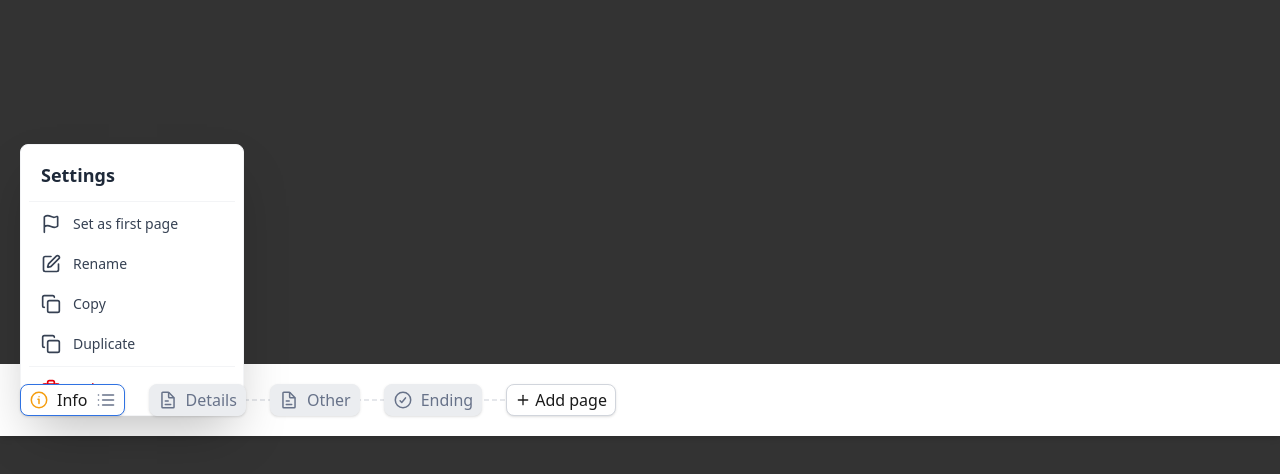
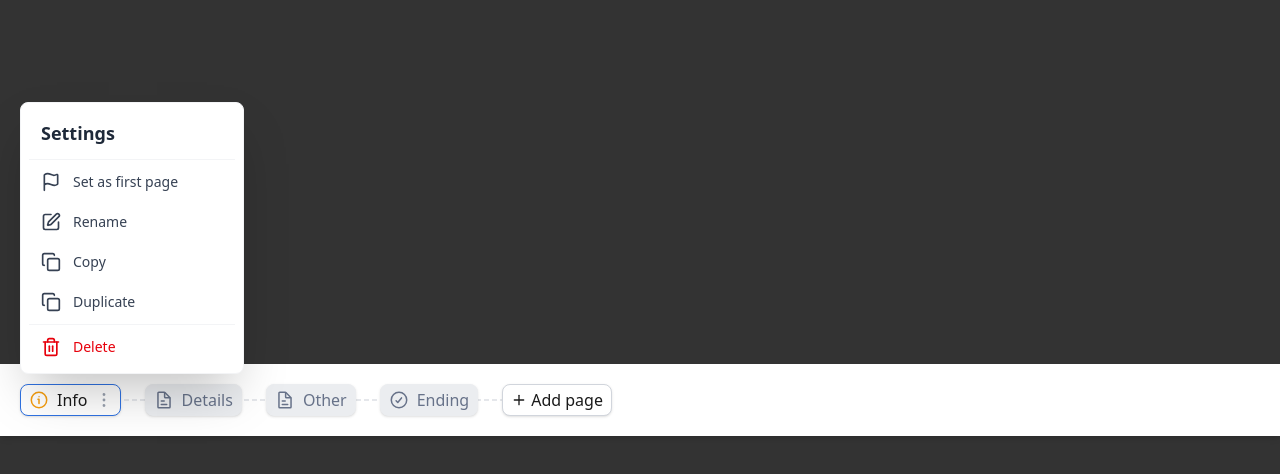
Before and after one commit to marcelotust/fillout-page-navigation, a Next.js app: page / in a window 1280 px wide. Both pictures are taken after a click on the button 105 px from the left and 400 px from the top of the page. Shown: the top 474 px of the page. Built offline with nearby package versions, Linux system fonts and the light colour scheme.

Commit message:
context menu positioning

```diff
--- /dev/null
+++ b/src/app/components/icons/DotGrid.tsx
@@ -0,0 +1,25 @@
+import * as React from "react";
+import type { SVGProps } from "react";
+const DotGrid = (props: SVGProps<SVGSVGElement>) => (
+  <svg
+    xmlns="http://www.w3.org/2000/svg"
+    width="1em"
+    height="1em"
+    fill="none"
+    viewBox="0 0 16 16"
+    {...props}
+  >
+    <path
+      fill="currentColor"
+      d="M8 3.167a.667.667 0 1 0 0-1.334.667.667 0 0 0 0 1.334M8 8.667a.667.667 0 1 0 0-1.334.667.667 0 0 0 0 1.334M8 14.167a.667.667 0 1 0 0-1.334.667.667 0 0 0 0 1.334"
+    />
+    <path
+      stroke="currentColor"
+      strokeLinecap="round"
+      strokeLinejoin="round"
+      strokeWidth={1.5}
+      d="M8 3.167a.667.667 0 1 0 0-1.334.667.667 0 0 0 0 1.334M8 8.667a.667.667 0 1 0 0-1.334.667.667 0 0 0 0 1.334M8 14.167a.667.667 0 1 0 0-1.334.667.667 0 0 0 0 1.334"
+    />
+  </svg>
+);
+export default DotGrid;
--- a/src/app/components/page-navigation/PageNavigation.tsx
+++ b/src/app/components/page-navigation/PageNavigation.tsx
@@ -46,7 +46,12 @@ export const PageNavigation = () => {
 
   const handleOpenContextMenu = (event: React.MouseEvent, pageId: string) => {
     event.preventDefault(); // Cancel the default context menu
-    const rect = event.currentTarget.getBoundingClientRect();
+
+    let target = event.currentTarget as HTMLElement;
+    if (target.id !== "page-tab")
+      target = event.currentTarget.parentElement as HTMLElement; // Ensure we get the parent element for correct positioning
+    const rect = target.getBoundingClientRect();
+
     setContextMenu({
       isOpen: true,
       pageId: pageId,
--- a/src/app/components/page-navigation/PageTab.tsx
+++ b/src/app/components/page-navigation/PageTab.tsx
@@ -1,8 +1,8 @@
-import { ListIcon } from "lucide-react";
 import CheckIcon from "../icons/CheckIcon";
 import FileIcon from "../icons/FileIcon";
 import InfoIcon from "../icons/InfoIcon";
 import { PageNavProps } from "./PageNavigation";
+import DotGrid from "../icons/DotGrid";
 
 type PageTabProps = {
   page: PageNavProps;
@@ -36,7 +36,8 @@ export const PageTab = ({
 
   return (
     <div
-      onContextMenu={onContextMenu}
+      id="page-tab"
+      onContextMenu={isActive ? onContextMenu : undefined}
       onClick={onClick}
       className={`px z-10 flex h-8 cursor-pointer items-center space-x-2 rounded-lg border px-2 py-2 shadow-sm transition-colors duration-300 ${
         isActive
@@ -59,9 +60,9 @@ export const PageTab = ({
             e.stopPropagation(); // cancel parent click event
             onContextMenu(e);
           }}
-          className="rounded-md hover:bg-gray-200"
+          className="group -m-1 rounded-full p-1 transition-colors duration-300 hover:bg-gray-200"
         >
-          <ListIcon className="relative h-5 w-5 flex-shrink-0 text-(--color-gray-text)" />
+          <DotGrid className="relative h-4 w-4 text-gray-400 transition-colors duration-300 group-hover:text-blue-400" />
         </button>
       )}
     </div>
--- a/src/app/components/page-navigation/context-menu/ContextMenu.tsx
+++ b/src/app/components/page-navigation/context-menu/ContextMenu.tsx
@@ -40,9 +40,9 @@ const ContextMenu = ({
   return (
     <div
       ref={menuRef}
-      className="z-20 w-56 rounded-lg border border-gray-100 bg-white p-2 shadow-2xl"
+      className="absolute z-20 w-56 rounded-lg border border-gray-100 bg-white p-2 shadow-2xl"
       style={{
-        top: `${position.y}px`,
+        top: `${position.y - 10}px`,
         left: `${position.x}px`,
         transform: "translateY(calc(-100%))",
       }}
```
Also changed, not shown: public/assets/dotGrid.svg (added).
